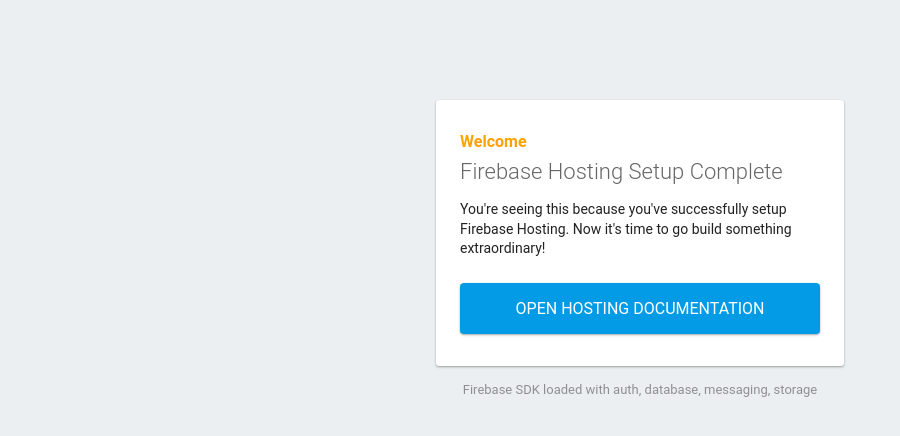
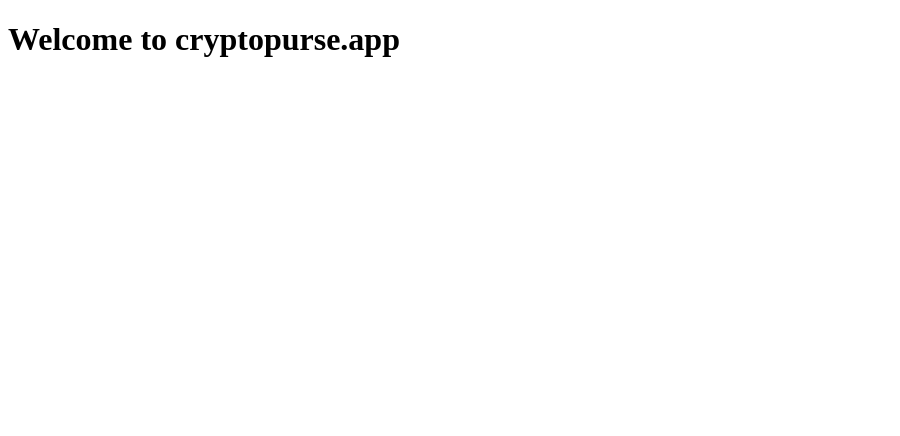
Before and after one commit to piyolab/cryptopurse, a plain HTML site: page public/index.html in a window 1280 px wide. Shown: the whole page, without its empty margins (0-900 px from the left). Drawn offline with Linux system fonts and the light colour scheme; some packages are replaced by stand-ins of ours.

Commit message:
update index.html

```diff
--- a/public/index.html
+++ b/public/index.html
@@ -1,65 +1,19 @@
 <!DOCTYPE html>
 <html>
   <head>
+    <!-- Global site tag (gtag.js) - Google Analytics -->
+    <script async src="https://www.googletagmanager.com/gtag/js?id=UA-118763672-1"></script>
+    <script>
+      window.dataLayer = window.dataLayer || [];
+      function gtag(){dataLayer.push(arguments);}
+      gtag('js', new Date());
+
+      gtag('config', 'UA-118763672-1');
+    </script>
     <meta charset="utf-8">
     <meta name="viewport" content="width=device-width, initial-scale=1">
-    <title>Welcome to Firebase Hosting</title>
-
-    <!-- update the version number as needed -->
-    <script defer src="/__/firebase/4.13.0/firebase-app.js"></script>
-    <!-- include only the Firebase features as you need -->
-    <script defer src="/__/firebase/4.13.0/firebase-auth.js"></script>
-    <script defer src="/__/firebase/4.13.0/firebase-database.js"></script>
-    <script defer src="/__/firebase/4.13.0/firebase-messaging.js"></script>
-    <script defer src="/__/firebase/4.13.0/firebase-storage.js"></script>
-    <!-- initialize the SDK after all desired features are loaded -->
-    <script defer src="/__/firebase/init.js"></script>
-
-    <style media="screen">
-      body { background: #ECEFF1; color: rgba(0,0,0,0.87); font-family: Roboto, Helvetica, Arial, sans-serif; margin: 0; padding: 0; }
-      #message { background: white; max-width: 360px; margin: 100px auto 16px; padding: 32px 24px; border-radius: 3px; }
-      #message h2 { color: #ffa100; font-weight: bold; font-size: 16px; margin: 0 0 8px; }
-      #message h1 { font-size: 22px; font-weight: 300; color: rgba(0,0,0,0.6); margin: 0 0 16px;}
-      #message p { line-height: 140%; margin: 16px 0 24px; font-size: 14px; }
-      #message a { display: block; text-align: center; background: #039be5; text-transform: uppercase; text-decoration: none; color: white; padding: 16px; border-radius: 4px; }
-      #message, #message a { box-shadow: 0 1px 3px rgba(0,0,0,0.12), 0 1px 2px rgba(0,0,0,0.24); }
-      #load { color: rgba(0,0,0,0.4); text-align: center; font-size: 13px; }
-      @media (max-width: 600px) {
-        body, #message { margin-top: 0; background: white; box-shadow: none; }
-        body { border-top: 16px solid #ffa100; }
-      }
-    </style>
-  </head>
+    <title>cryptopurse</title>
   <body>
-    <div id="message">
-      <h2>Welcome</h2>
-      <h1>Firebase Hosting Setup Complete</h1>
-      <p>You're seeing this because you've successfully setup Firebase Hosting. Now it's time to go build something extraordinary!</p>
-      <a target="_blank" href="https://firebase.google.com/docs/hosting/">Open Hosting Documentation</a>
-    </div>
-    <p id="load">Firebase SDK Loading&hellip;</p>
-
-    <script>
-      document.addEventListener('DOMContentLoaded', function() {
-        // // 🔥🔥🔥🔥🔥🔥🔥🔥🔥🔥🔥🔥🔥🔥🔥🔥🔥🔥🔥🔥🔥🔥🔥🔥🔥🔥🔥🔥🔥🔥🔥
-        // // The Firebase SDK is initialized and available here!
-        //
-        // firebase.auth().onAuthStateChanged(user => { });
-        // firebase.database().ref('/path/to/ref').on('value', snapshot => { });
-        // firebase.messaging().requestPermission().then(() => { });
-        // firebase.storage().ref('/path/to/ref').getDownloadURL().then(() => { });
-        //
-        // // 🔥🔥🔥🔥🔥🔥🔥🔥🔥🔥🔥🔥🔥🔥🔥🔥🔥🔥🔥🔥🔥🔥🔥🔥🔥🔥🔥🔥🔥🔥🔥
-
-        try {
-          let app = firebase.app();
-          let features = ['auth', 'database', 'messaging', 'storage'].filter(feature => typeof app[feature] === 'function');
-          document.getElementById('load').innerHTML = `Firebase SDK loaded with ${features.join(', ')}`;
-        } catch (e) {
-          console.error(e);
-          document.getElementById('load').innerHTML = 'Error loading the Firebase SDK, check the console.';
-        }
-      });
-    </script>
+    <h1>Welcome to cryptopurse.app</h1>
   </body>
 </html>
```
